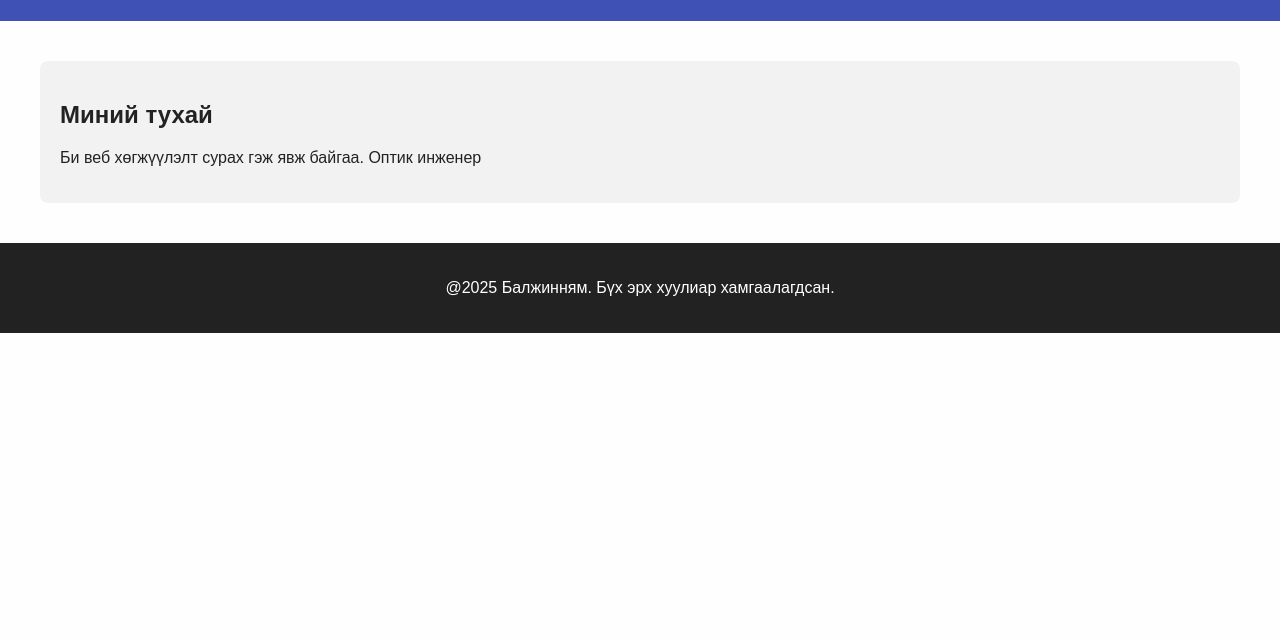
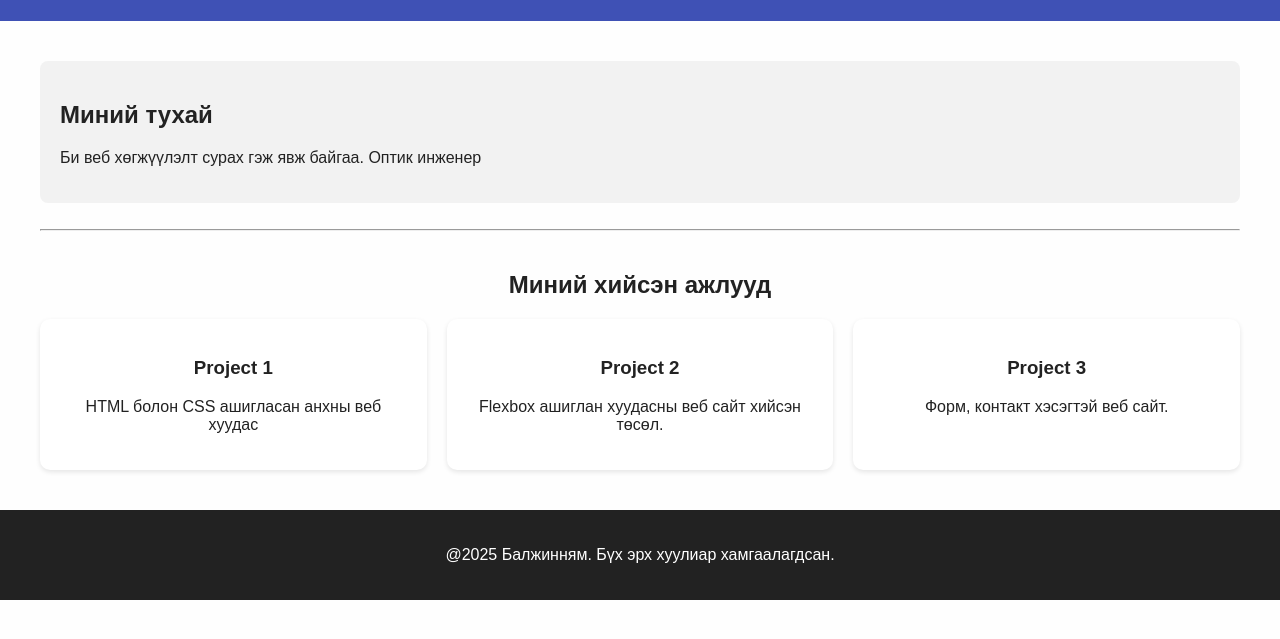
Before and after one commit to Nirvaanface/mini-site, a plain HTML site: page index.html in a window 1280 px wide. Shown: the part 99-738 px from the top of the page. Drawn offline with Linux system fonts and the light colour scheme.

Commit message:
Day 3: Project grod section хийв.

```diff
--- a/css/style.css
+++ b/css/style.css
@@ -42,3 +42,28 @@ footer {
     text-align: center;
     padding: 20px;
 }
+
+.projects {
+    margin-top: 40px;
+}
+.projects h2 {
+    text-align: center;
+}
+
+.project-grid {
+    display: grid;
+    grid-template-columns: repeat(auto-fit, minmax(250px, 1fr));
+    gap: 20px;
+}
+
+.project-card {
+    background-color: #fff;
+    padding: 20px;
+    border-radius: 10px;
+    box-shadow: 0 2px 5px rgba(0,0,0,0.1);
+    transition: transform 0.2s ease;
+    text-align: center;
+}
+.project-card:hover {
+    transform: translateY(-5px);
+}
--- a/index.html
+++ b/index.html
@@ -23,6 +23,25 @@
         <section class="about">
             <h2>Миний тухай</h2>
             <p>Би веб хөгжүүлэлт сурах гэж явж байгаа. Оптик инженер</p>
+        </section><br>
+<hr>
+
+        <section class="projects">
+            <h2>Миний хийсэн ажлууд</h2>
+            <div class="project-grid">
+                <div class="project-card">
+                    <h3>Project 1</h3>
+                    <p>HTML болон CSS ашигласан анхны веб хуудас</p>
+                </div>
+                <div class="project-card">
+                    <h3>Project 2</h3>
+                    <p>Flexbox ашиглан хуудасны веб сайт хийсэн төсөл.</p>
+                </div>
+                <div class="project-card">
+                    <h3>Project 3</h3>
+                    <p>Форм, контакт хэсэгтэй веб сайт.</p>
+                </div>
+            </div>
         </section>
     </main>
 
```
